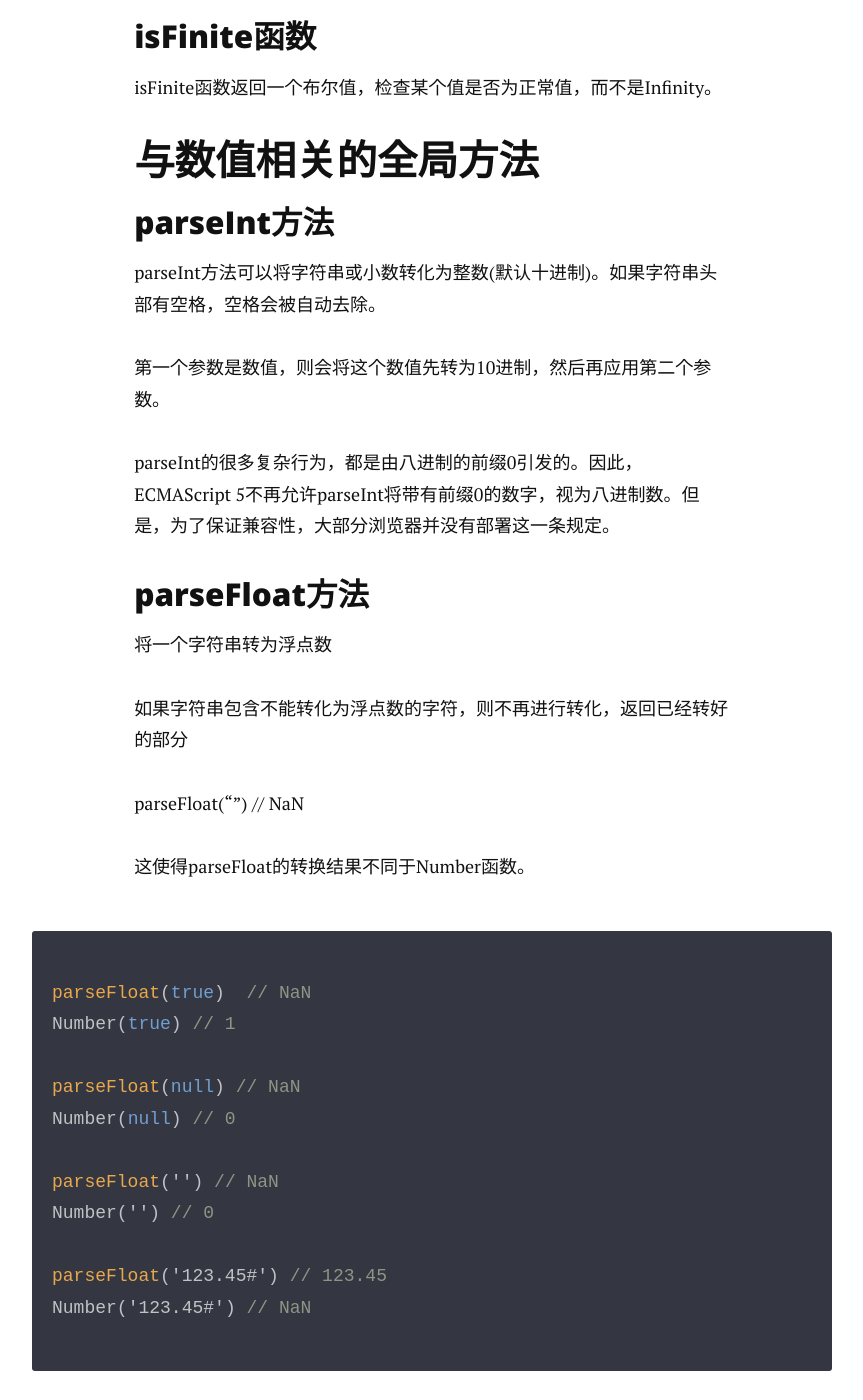
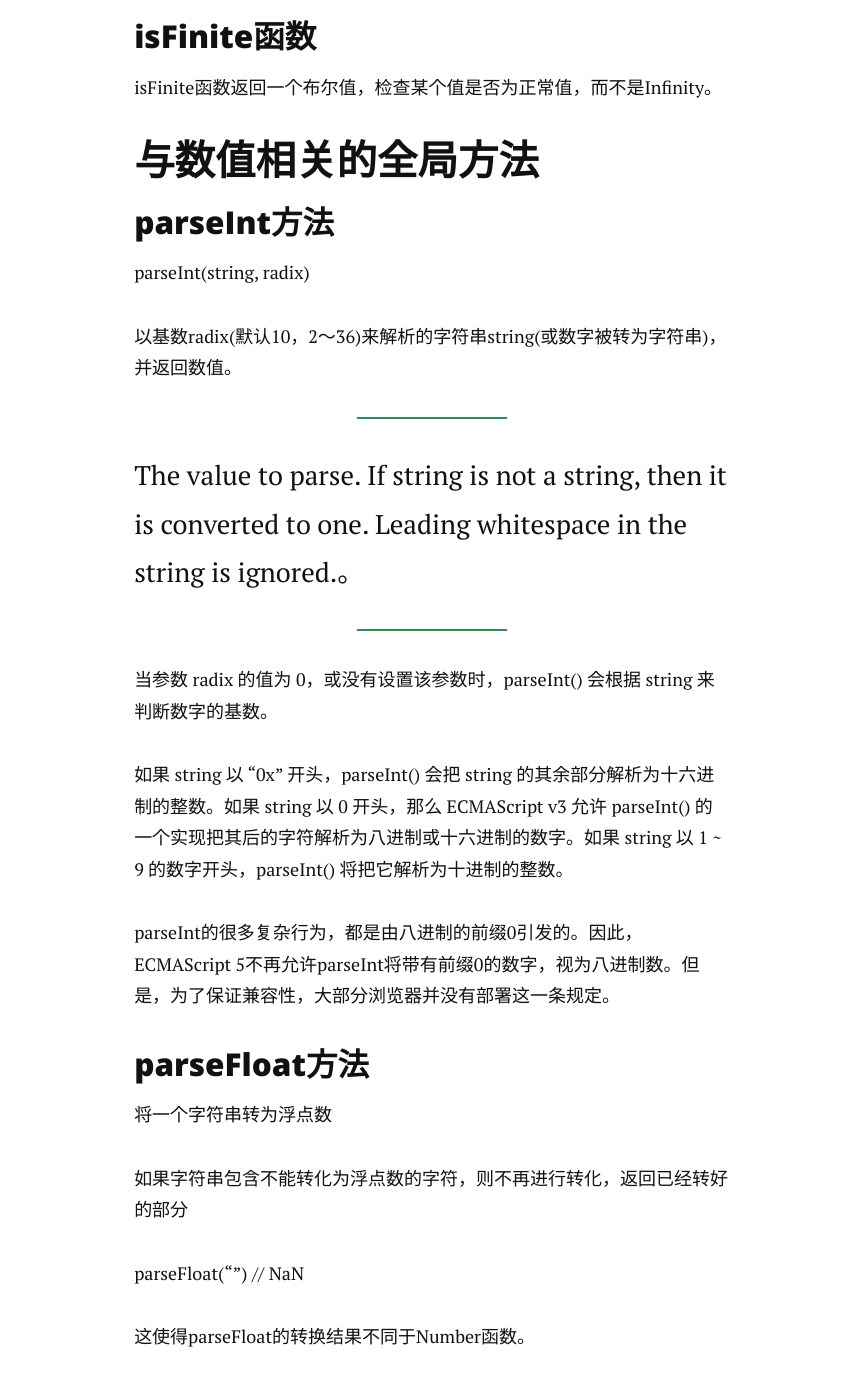
Before and after one commit to imjeen/notes, a Jekyll site: the page built from _posts/2015-06-09-javascript-number-2.markdown, in a window 1280 px wide and 1400 px high, scrolled down 3136 px. Shown: the whole window, without its empty margins (208-1071 px from the left). Built offline with Jekyll 4.4.1, drawn with Linux system fonts in a browser that asks for light colours; nearby versions of some CDN libraries; Markdown is read by kramdown in place of the engine named in the settings; comment, search, counter and statistics services are not loaded; some of the changed text lies outside the part shown.

Commit message:
fixed parseInt

```diff
--- a/_posts/2015-06-09-javascript-number-2.markdown
+++ b/_posts/2015-06-09-javascript-number-2.markdown
@@ -87,9 +87,15 @@ isFinite函数返回一个布尔值，检查某个值是否为正常值，而不
 
 ### parseInt方法
 
-parseInt方法可以将字符串或小数转化为整数(默认十进制)。如果字符串头部有空格，空格会被自动去除。
+parseInt(string, radix)
 
-第一个参数是数值，则会将这个数值先转为10进制，然后再应用第二个参数。
+以基数radix(默认10，2～36)来解析的字符串string(或数字被转为字符串)，并返回数值。
+
+> The value to parse. If string is not a string, then it is converted to one. Leading whitespace in the string is ignored.。
+
+当参数 radix 的值为 0，或没有设置该参数时，parseInt() 会根据 string 来判断数字的基数。
+
+如果 string 以 "0x" 开头，parseInt() 会把 string 的其余部分解析为十六进制的整数。如果 string 以 0 开头，那么 ECMAScript v3 允许 parseInt() 的一个实现把其后的字符解析为八进制或十六进制的数字。如果 string 以 1 ~ 9 的数字开头，parseInt() 将把它解析为十进制的整数。
 
 parseInt的很多复杂行为，都是由八进制的前缀0引发的。因此，ECMAScript 5不再允许parseInt将带有前缀0的数字，视为八进制数。但是，为了保证兼容性，大部分浏览器并没有部署这一条规定。
 
@@ -119,4 +125,6 @@ Number('123.45#') // NaN
 
 ## 参考
 
-1. [数值](http://javascript.ruanyifeng.com/grammar/number.html)
+1. [数值](http://javascript.ruanyifeng.com/grammar/number.html), 对parseInt 解释有误
+2. [JavaScript parseInt() 函数](http://www.w3school.com.cn/jsref/jsref_parseInt.asp)
+3. [MDN parseInt()](https://developer.mozilla.org/en-US/docs/Web/JavaScript/Reference/Global_Objects/parseInt)
```
